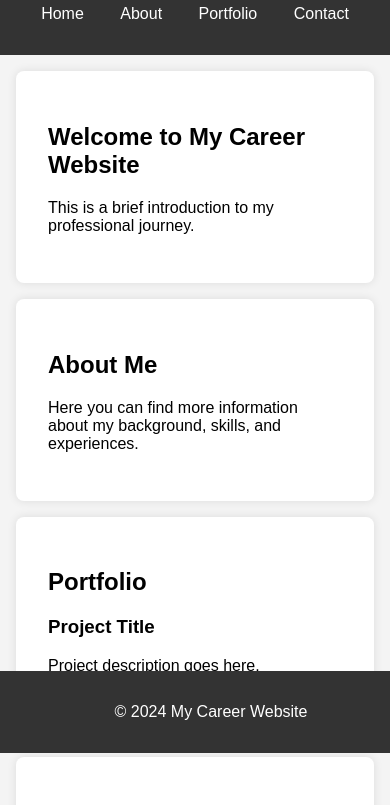
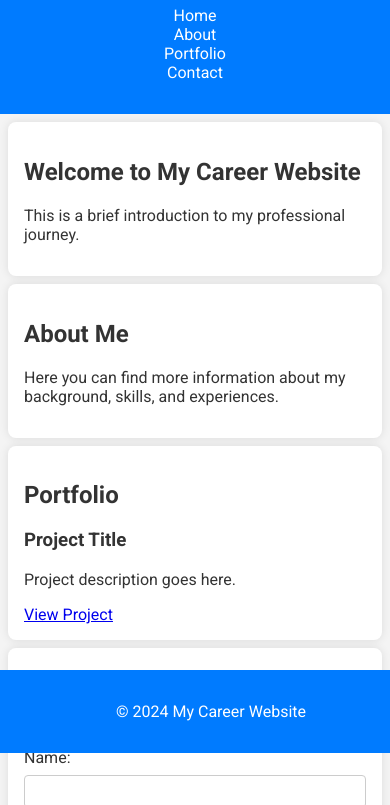
Before and after one commit to GTMiller1984/Personal-Website, a plain HTML site: page index.html in a window 390 px wide. Shown: the part 91-896 px from the top of the page. Drawn offline with Linux system fonts and the light colour scheme.

Commit message:
style.css

```diff
--- a/style.css
+++ b/style.css
@@ -1,12 +1,13 @@
 body {
-    font-family: Arial, sans-serif;
+    font-family: 'Roboto', sans-serif;
     margin: 0;
     padding: 0;
     background-color: #f4f4f4;
+    color: #333;
 }
 
 header {
-    background-color: #333;
+    background-color: #007BFF;
     color: #fff;
     padding: 1rem;
     text-align: center;
@@ -25,6 +26,12 @@ nav ul li {
 nav ul li a {
     color: #fff;
     text-decoration: none;
+    padding: 0.5rem 1rem;
+    border-radius: 4px;
+}
+
+nav ul li a:hover {
+    background-color: #0056b3;
 }
 
 section {
@@ -36,7 +43,7 @@ section {
 }
 
 footer {
-    background-color: #333;
+    background-color: #007BFF;
     color: #fff;
     text-align: center;
     padding: 1rem;
@@ -64,7 +71,7 @@ form input, form textarea {
 form button {
     margin-top: 1rem;
     padding: 0.5rem;
-    background-color: #333;
+    background-color: #007BFF;
     color: #fff;
     border: none;
     border-radius: 4px;
@@ -72,5 +79,22 @@ form button {
 }
 
 form button:hover {
-    background-color: #555;
+    background-color: #0056b3;
 }
+
+@media (max-width: 768px) {
+    header, footer {
+        text-align: center;
+    }
+
+    nav ul {
+        display: flex;
+        flex-direction: column;
+        align-items: center;
+    }
+
+    section {
+        margin: 0.5rem;
+        padding: 1rem;
+    }
+}
```
